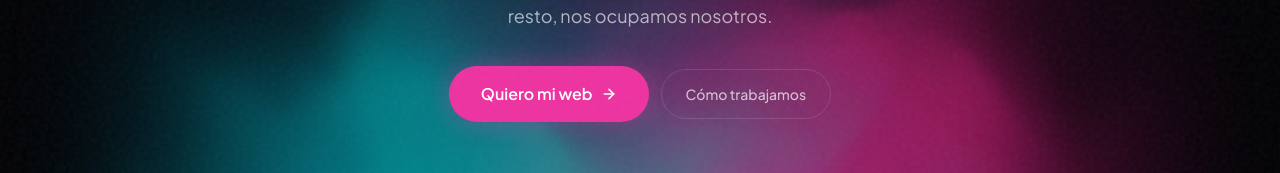
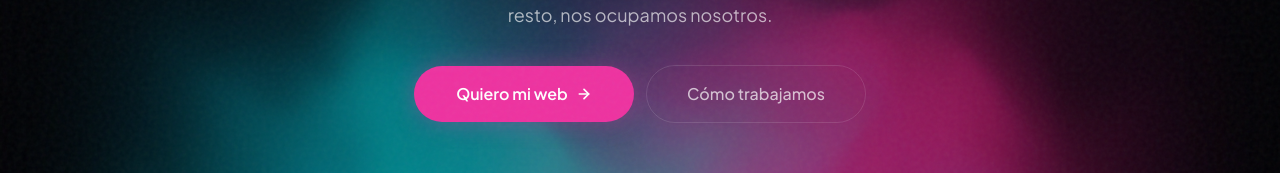
Before and after one commit to codigolionel/lienel-web, a React (Vite) app: page / in a window 1280 px wide. Shown: the part 486-659 px from the top of the page. Built offline with nearby package versions, Linux system fonts and the light colour scheme; no server answers.

Commit message:
menu hamburguesa

```diff
--- a/src/components/Footer.tsx
+++ b/src/components/Footer.tsx
@@ -25,7 +25,7 @@ const Footer = () => {
                     {/* Marca */}
                     <div className="flex flex-col gap-6 lg:col-span-4 lg:pr-10">
 
-                        <div className="flex items-center gap-3">
+                        <div className="flex items-center gap-0.5">
                             <img src={logoIcon} alt="Linel Logo" className="w-10 h-10 object-contain" />
                             <h3 className="text-xl font-bold tracking-wide text-white">Linel</h3>
                         </div>
@@ -176,7 +176,7 @@ const Footer = () => {
                         © {new Date().getFullYear()} Linel. Todos los derechos reservados.
                     </p>
                     <span className="hidden sm:inline-block opacity-30">|</span>
-                    <div className="flex items-center gap-2 text-white/40">
+                    <div className="flex items-center gap-0.5">
                         <img src={logoIcon} alt="Linel" className="w-6 h-6 opacity-70" />
                         <span className="text-xs sm:text-sm font-medium">
                             Linel.com.ar
--- a/src/components/Hero.tsx
+++ b/src/components/Hero.tsx
@@ -199,12 +199,12 @@ const Hero = () => {
                 </p>
 
                 {/* CTAs */}
-                <div ref={btnRef} className="mt-9 font-sans flex flex-col sm:flex-row items-center gap-3">
+                <div ref={btnRef} className="mt-9 font-sans flex flex-col sm:flex-row items-center justify-center gap-3 w-full">
                     <a
                         href="https://wa.me/5491165657291"
                         target="_blank"
                         rel="noopener noreferrer"
-                        className="relative flex items-center justify-center gap-2 overflow-hidden rounded-full bg-[#EE32A0] px-7 py-3.5 md:px-8 md:py-4 text-sm md:text-base font-semibold text-white transition-all duration-300 hover:scale-[1.03] group shadow-[0_0_24px_rgba(238,50,160,0.35)] hover:shadow-[0_0_40px_rgba(238,50,160,0.55)]"
+                        className="w-[220px] relative flex items-center justify-center gap-2 overflow-hidden rounded-full bg-[#EE32A0] py-3.5 md:py-4 text-sm md:text-base font-semibold text-white transition-all duration-300 hover:scale-[1.03] group shadow-[0_0_24px_rgba(238,50,160,0.35)] hover:shadow-[0_0_40px_rgba(238,50,160,0.55)]"
                     >
                         <span className="absolute inset-0 bg-[#EE32A0]/80 translate-y-full transition-transform duration-300 ease-in-out group-hover:translate-y-0 z-0" />
                         <span className="relative z-10 flex items-center gap-2">
@@ -230,7 +230,7 @@ const Hero = () => {
                             e.preventDefault()
                             document.querySelector("#proceso")?.scrollIntoView({ behavior: "smooth" })
                         }}
-                        className="inline-flex items-center gap-2 rounded-full border border-white/12 px-6 py-3.5 text-sm font-medium text-white/70 transition-all duration-300 hover:bg-white/8 hover:border-white/20 hover:text-white/90"
+                        className="w-[220px] flex items-center justify-center gap-2 rounded-full border border-white/12 py-3.5 md:py-4 text-sm md:text-base font-medium text-white/70 transition-all duration-300 hover:bg-white/8 hover:border-white/20 hover:text-white/90"
                     >
                         Cómo trabajamos
                     </a>
--- a/src/components/Navbar.tsx
+++ b/src/components/Navbar.tsx
@@ -191,7 +191,7 @@ const Navbar = () => {
                 <div className="w-full max-w-7xl mx-auto px-6 md:px-12 py-24 md:py-0 flex flex-col md:flex-row relative z-10 min-h-[100dvh]">
 
                     {/* Left Column */}
-                    <div className="flex-1 flex flex-col justify-center items-start md:border-r border-white/10 md:pr-12 lg:pr-24 pt-12 md:pt-0 pb-12 md:pb-0">
+                    <div className="flex-1 flex flex-col justify-center items-start md:border-r border-white/10 md:pr-12 lg:pr-24 pt-[10px] md:pt-0 pb-[10px] md:pb-0">
                         <ul className="flex flex-col items-start gap-4 sm:gap-6 w-full">
                             {mobileLinks.map((link, index) => (
                                 <li
--- a/src/components/Pricing.tsx
+++ b/src/components/Pricing.tsx
@@ -129,11 +129,10 @@ const PlanCard = ({ plan }: { plan: PlanType }) => {
 
             {/* Badge */}
             {displayBadge && (
-                <div className={`absolute -top-3 right-6 text-[10px] font-bold uppercase tracking-widest py-1 px-3 rounded-full ${
-                    displayBadge === 'Recurrente'
+                <div className={`absolute -top-3 right-6 text-[10px] font-bold uppercase tracking-widest py-1 px-3 rounded-full ${displayBadge === 'Recurrente'
                         ? 'bg-[#0B0B12] border border-white/15 text-white/60'
                         : 'bg-[#00D2D3] text-black'
-                }`}>
+                    }`}>
                     {displayBadge}
                 </div>
             )}
@@ -222,7 +221,6 @@ const Pricing = () => {
                 {/* Social proof */}
                 <div className="flex flex-wrap items-center justify-center gap-3 mb-14">
                     {[
-                        { stat: '+30', label: 'negocios con su web' },
                         { stat: '100%', label: 'satisfacción garantizada' },
                         { stat: '24/7', label: 'soporte incluido' },
                     ].map(({ stat, label }) => (
```
